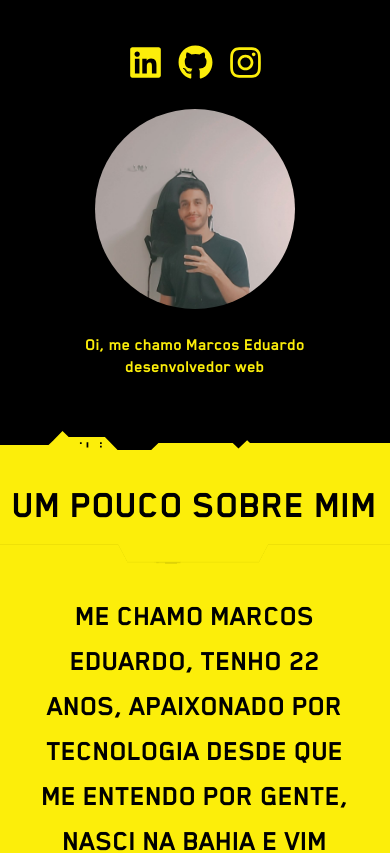
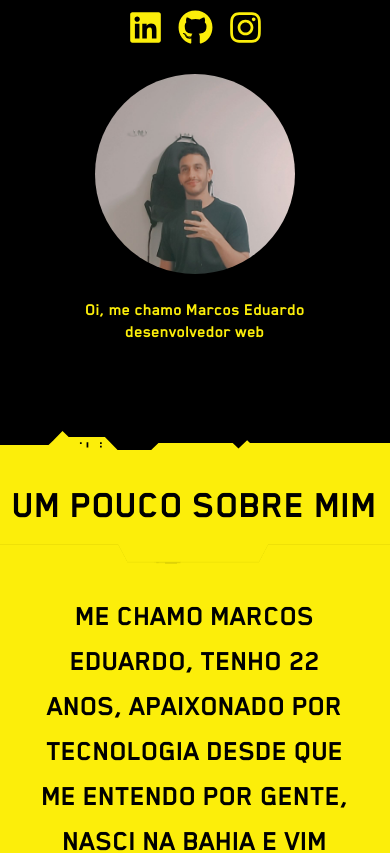
Before and after one commit to DevMarcosEd/cyberFolio, a React (Create React App) app: page / in a window 390 px wide. Shown: the top 853 px of the page. Built offline with nearby package versions, Linux system fonts and the light colour scheme.

Commit message:
responsividade

```diff
--- a/src/components/Header/style.css
+++ b/src/components/Header/style.css
@@ -12,12 +12,11 @@
     display: flex;
     flex-direction: column;
     font-size: 35px;
-    gap: 10px;
+    gap: 25px;
     position: absolute;
     width: 100%;
     align-items: flex-end;
     margin-bottom: 80px;
-
 }
 
 .github-link,
@@ -25,8 +24,7 @@
 .instagram-link {
     color: #fcee0a;
     transition: all 0.4s;
-    margin-right: 50px;
-    margin-top: 45px;
+    margin-right: 15px;
 }
 
 .github-link:hover,
@@ -92,6 +90,7 @@
         width: 100%;
         align-items: center;
         margin-bottom: 0px;
+        padding-top: 10px;
     }
 
     .github-link,
```
